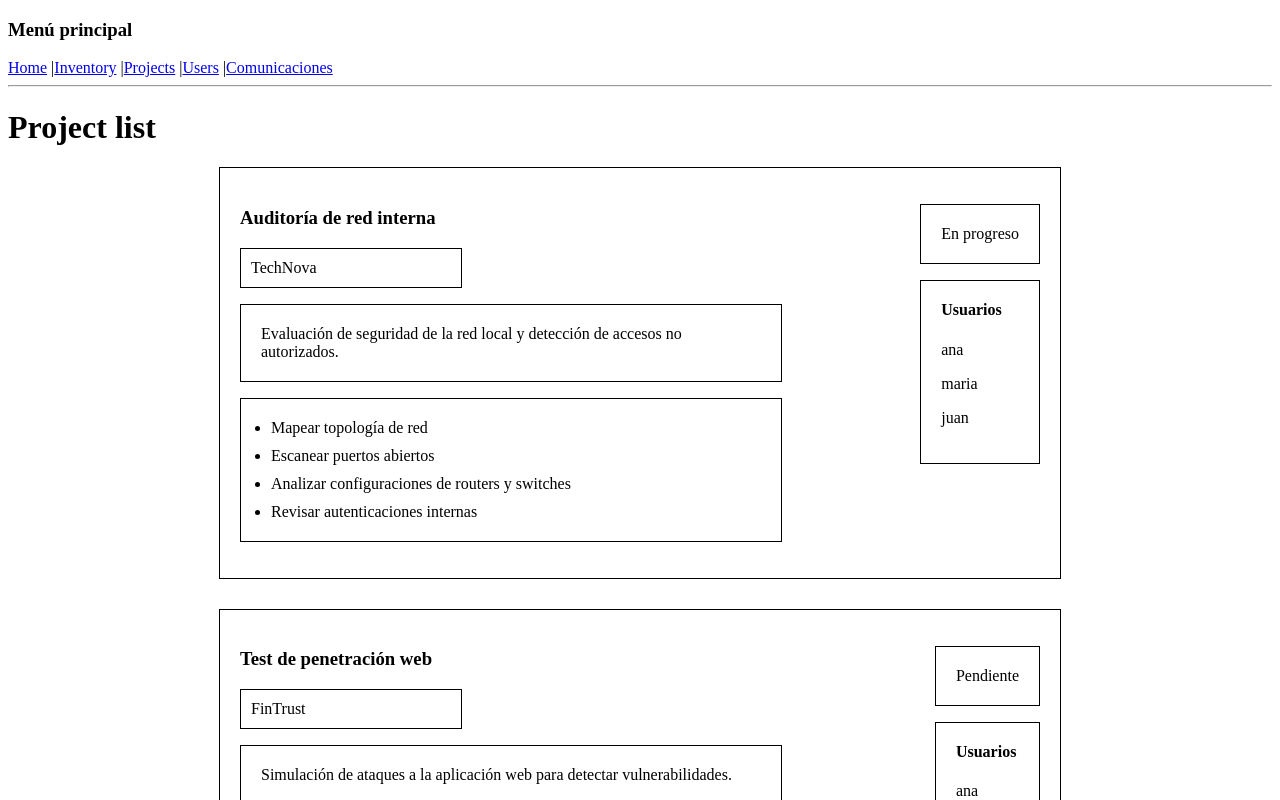
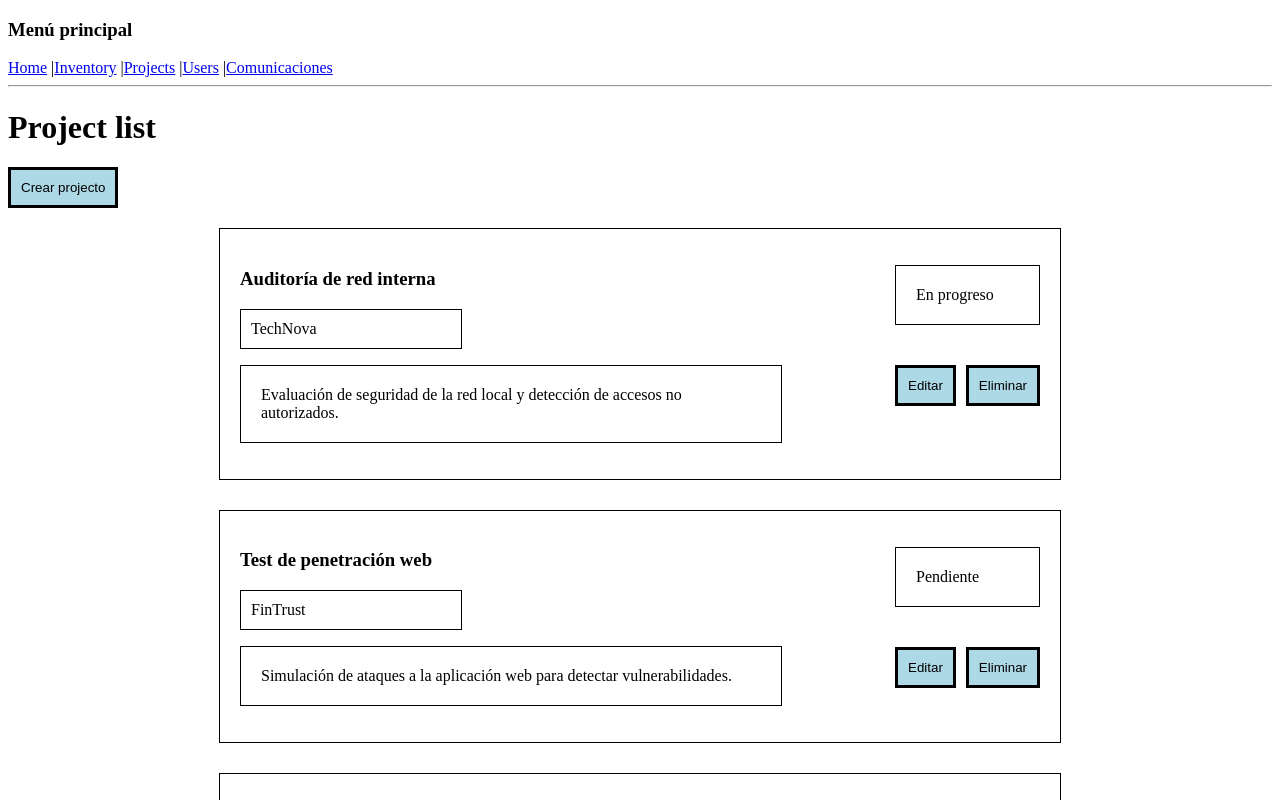
Before and after one commit to ouielba90/webdev-final-project-roms, a React (Vite) app: page /projects in a window 1280 px wide. Shown: the top 800 px of the page. Built offline with nearby package versions, Linux system fonts and the light colour scheme.

Commit message:
botones añadidos a project y ahorra se ocultan los task y usuarios de los projectos, tienes que pinchar en un projecto para mostrar estos valores

```diff
--- /dev/null
+++ b/data/projectsUsers.js
@@ -0,0 +1,116 @@
+export const proyectsUsers = [
+  // Proyecto 1
+  { id: 1, name: "Laura García", id_project: 1 },
+  { id: 2, name: "Carlos Ruiz", id_project: 1 },
+  { id: 3, name: "Diego Fernández", id_project: 1 },
+
+  // Proyecto 2
+  { id: 4, name: "Iván Pérez", id_project: 2 },
+  { id: 5, name: "Sara Rojas", id_project: 2 },
+  { id: 6, name: "Pablo Navarro", id_project: 2 },
+
+  // Proyecto 3
+  { id: 7, name: "Rocío Martín", id_project: 3 },
+  { id: 8, name: "Paula Reyes", id_project: 3 },
+  { id: 9, name: "Elena Méndez", id_project: 3 },
+
+  // Proyecto 4
+  { id: 10, name: "Isabel Ortega", id_project: 4 },
+  { id: 11, name: "Clara Jiménez", id_project: 4 },
+
+  // Proyecto 5
+  { id: 12, name: "Noelia Castro", id_project: 5 },
+  { id: 13, name: "Nuria Pardo", id_project: 5 },
+  { id: 14, name: "Cristian Soler", id_project: 5 },
+
+  // Proyecto 6
+  { id: 15, name: "Tomás Herrera", id_project: 6 },
+  { id: 16, name: "Natalia Vives", id_project: 6 },
+
+  // Proyecto 7
+  { id: 17, name: "Jorge Santos", id_project: 7 },
+  { id: 18, name: "Silvia Molina", id_project: 7 },
+  { id: 19, name: "Rubén Díaz", id_project: 7 },
+
+  // Proyecto 8
+  { id: 20, name: "Alicia Romero", id_project: 8 },
+  { id: 21, name: "Óscar Vidal", id_project: 8 },
+
+  // Proyecto 9
+  { id: 22, name: "Inés Sosa", id_project: 9 },
+  { id: 23, name: "Marcos Llorente", id_project: 9 },
+  { id: 24, name: "Lucía Paredes", id_project: 9 },
+
+  // Proyecto 10
+  { id: 25, name: "Adrián Campos", id_project: 10 },
+  { id: 26, name: "Andrea Salas", id_project: 10 },
+
+  // Proyecto 11
+  { id: 27, name: "Víctor Roldán", id_project: 11 },
+  { id: 28, name: "Sofía Peña", id_project: 11 },
+  { id: 29, name: "Julián Torres", id_project: 11 },
+
+  // Proyecto 12
+  { id: 30, name: "Eva Fuentes", id_project: 12 },
+  { id: 31, name: "Héctor Ramos", id_project: 12 },
+
+  // Proyecto 13
+  { id: 32, name: "Irene Blanco", id_project: 13 },
+  { id: 33, name: "Samuel Ortiz", id_project: 13 },
+  { id: 34, name: "Marta Segura", id_project: 13 },
+
+  // Proyecto 14
+  { id: 35, name: "Álvaro Tejada", id_project: 14 },
+  { id: 36, name: "Patricia Núñez", id_project: 14 },
+
+  // Proyecto 15
+  { id: 37, name: "Daniel Costa", id_project: 15 },
+  { id: 38, name: "Raquel Torres", id_project: 15 },
+  { id: 39, name: "Hugo Lázaro", id_project: 15 },
+
+  // Proyecto 16
+  { id: 40, name: "Laura Pino", id_project: 16 },
+  { id: 41, name: "Pablo Soria", id_project: 16 },
+
+  // Proyecto 17
+  { id: 42, name: "Nadia Varela", id_project: 17 },
+  { id: 43, name: "David Crespo", id_project: 17 },
+
+  // Proyecto 18
+  { id: 44, name: "Claudia Rivera", id_project: 18 },
+  { id: 45, name: "Gonzalo Paz", id_project: 18 },
+  { id: 46, name: "Sandra Bravo", id_project: 18 },
+
+  // Proyecto 19
+  { id: 47, name: "Pedro Rivas", id_project: 19 },
+  { id: 48, name: "Beatriz Soto", id_project: 19 },
+
+  // Proyecto 20
+  { id: 49, name: "Álex Montoro", id_project: 20 },
+  { id: 50, name: "Nora Merino", id_project: 20 },
+  { id: 51, name: "Julio Arias", id_project: 20 },
+
+  // Proyecto 21
+  { id: 52, name: "Cristina Roig", id_project: 21 },
+  { id: 53, name: "Fernando Plaza", id_project: 21 },
+
+  // Proyecto 22
+  { id: 54, name: "Elisa Corral", id_project: 22 },
+  { id: 55, name: "Sergio Barrios", id_project: 22 },
+  { id: 56, name: "Rosa Caballero", id_project: 22 },
+
+  // Proyecto 23
+  { id: 57, name: "Manuel Ochoa", id_project: 23 },
+  { id: 58, name: "Julia Torrens", id_project: 23 },
+
+  // Proyecto 24
+  { id: 59, name: "Alejandro Prieto", id_project: 24 },
+  { id: 60, name: "Lorena Cañas", id_project: 24 },
+  { id: 61, name: "Mario Cifuentes", id_project: 24 },
+
+  // Proyecto 25
+  { id: 62, name: "Carla Benítez", id_project: 25 },
+  { id: 63, name: "Javier Polo", id_project: 25 }
+];
+
+export default proyectsUsers;
--- a/src/components/projects/ProjectItem.jsx
+++ b/src/components/projects/ProjectItem.jsx
@@ -1,37 +1,51 @@
 
-function ProjectItem({ id, name, client, status, description, tasks }) {
+function ProjectItem({ id, name, client, status, description, tasks, projectUsers, activeId, setActiveId }) {
 
     const taskItems = [];
     for (let i = 0; i < tasks.length; i++) {
         taskItems.push(<li key={i}>{tasks[i]}</li>);
     }
+    const usersItems = [];
+    for (let i = 0; i < projectUsers.length; i++) {
+        if (projectUsers[i].id_project === id) {
+            usersItems.push(<li key={projectUsers[i].id}>{projectUsers[i].name}</li>);
+        }
+    }
+
+    const isOpen = activeId === id;
+
+    const toggleOpen = () => {
+        setActiveId(isOpen ? null : id);
+    };
 
     return (
         <>
-            <div key={id} className="box-project">
+            <div key={id} className="box-project" onClick={toggleOpen}>
                 <div>
                     <h3 className="name-project">{name}</h3>
                     <p className="client-project">{client}</p>
                     <p className="description-project">{description}</p>
-                    <ul className="box-list-tasks">
-                        {taskItems}
-                    </ul>
+                    {isOpen && (
+                        <ul className="box-list-tasks">
+                            {taskItems}
+                        </ul>
+                    )}
                 </div>
                 <div>
                     <p className="status-project" >{status}</p>
+                    {isOpen && (
                     <div className="box-users-project">
                         <h4>Usuarios</h4>
+
                         <ul>
-                            <li>
-                                <p>ana</p>
-                            </li>
-                            <li>
-                                <p>maria</p>
-                            </li>
-                            <li>
-                                <p>juan</p>
-                            </li>
+                            {usersItems}
                         </ul>
+
+                    </div>
+                    )}
+                    <div className="box-buttons-project">
+                        <button className="btn-edit-project">Editar</button>
+                        <button className="btn-delete-project">Eliminar</button>
                     </div>
                 </div>
             </div>
--- a/src/components/projects/ProjectList.jsx
+++ b/src/components/projects/ProjectList.jsx
@@ -1,15 +1,19 @@
 import { useState } from "react"
 import ProjectItem from "./ProjectItem"
 import projects from "./../../../data/projects"
+import projectsUsers from "./../../../data/projectsUsers"
 
 function ProjectList() {
+
+  const [activeId, setActiveId] = useState(null);
 
   return (
     <>
       <h1>Project list</h1>
+      <button className="btn-new-project">Crear projecto</button>
       <div className="list-projects">
         {projects.map((projects) => {
-          return <ProjectItem key={projects.id} {...projects} />
+          return <ProjectItem key={projects.id} {...projects} projectUsers={projectsUsers} activeId={activeId} setActiveId={setActiveId}/>
         })}
       </div>
     </>
--- a/src/pages/projects/StylesRicardo.css
+++ b/src/pages/projects/StylesRicardo.css
@@ -58,3 +58,30 @@
     list-style-type: none;
     padding-left: 0px;
 }
+.box-users-project ul li{
+    margin-bottom: 10px;
+}
+
+.box-buttons-project{
+    display: flex;
+    justify-content: center;
+    gap: 10px;
+    margin-top: 40px;
+}
+
+.btn-new-project{
+    border: solid;
+    background-color: lightblue;
+    margin-bottom: 20px;
+    padding: 10px;
+}
+.btn-edit-project{
+    border: solid;
+    background-color: lightblue;
+    padding: 10px;
+}
+.btn-delete-project{
+    border: solid;
+    background-color: lightblue;
+    padding: 10px;
+}
```
